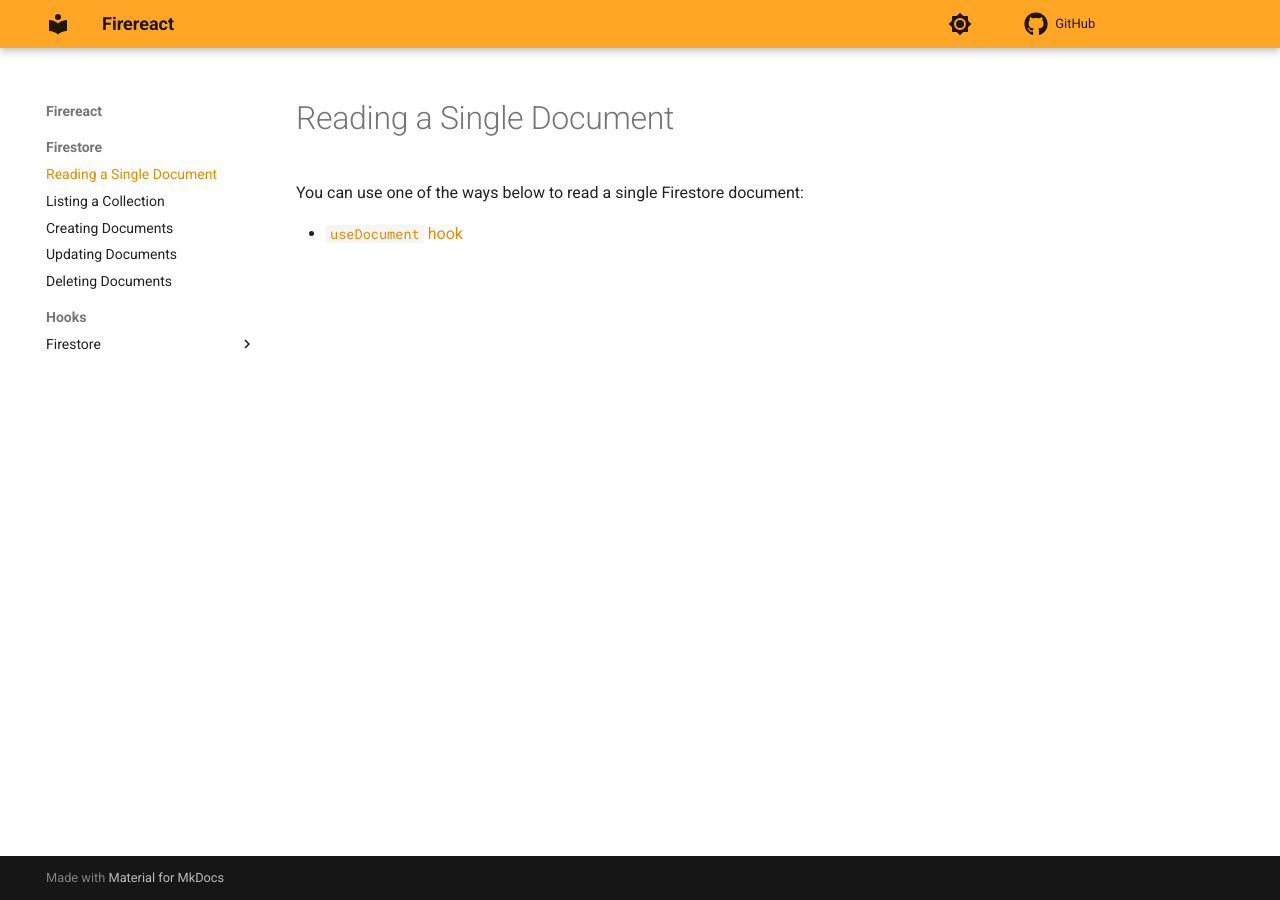
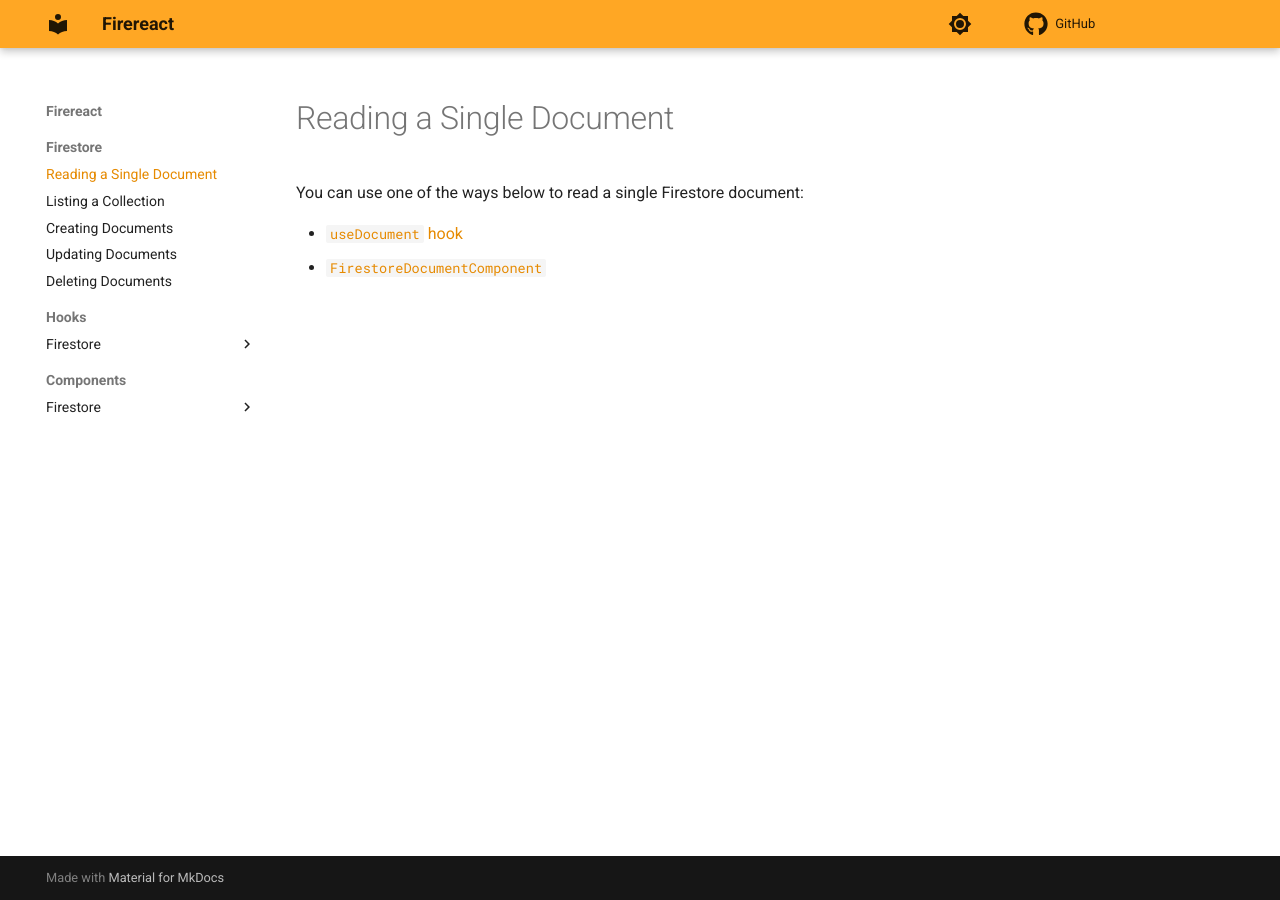
Before and after one commit to erayerdin/firereact, an MkDocs documentation site: the page built from docs/firestore/reading-a-single-document.md, in a window 1280 px wide. Built offline with MkDocs 1.6.1 and Material for MkDocs 9.7.7, drawn with Linux system fonts in a browser that asks for light colours; plug-ins that fetch from the network failed and are left out; comment, search, counter and statistics services are not loaded.

Commit message:
add docs FirestoreDocumentComponent

```diff
--- a/docs/firestore/reading-a-single-document.md
+++ b/docs/firestore/reading-a-single-document.md
@@ -3,3 +3,4 @@
 You can use one of the ways below to read a single Firestore document:
 
  - [`useDocument` hook](../hooks/useDocument-hook.md)
+ - [`FirestoreDocumentComponent`](../components/FirestoreDocumentComponent.md)
--- a/mkdocs.yml
+++ b/mkdocs.yml
@@ -47,6 +47,9 @@ nav:
       - hooks/useAddDocument-hook.md
       - hooks/useSetDocument-hook.md
       - hooks/useDeleteDocument-hook.md
+  - Components:
+    - Firestore:
+      - components/FirestoreDocumentComponent.md
 
 plugins:
   - privacy
```
Also changed, not shown: docs/components/FirestoreDocumentComponent.md (added, +8 -0 lines).
